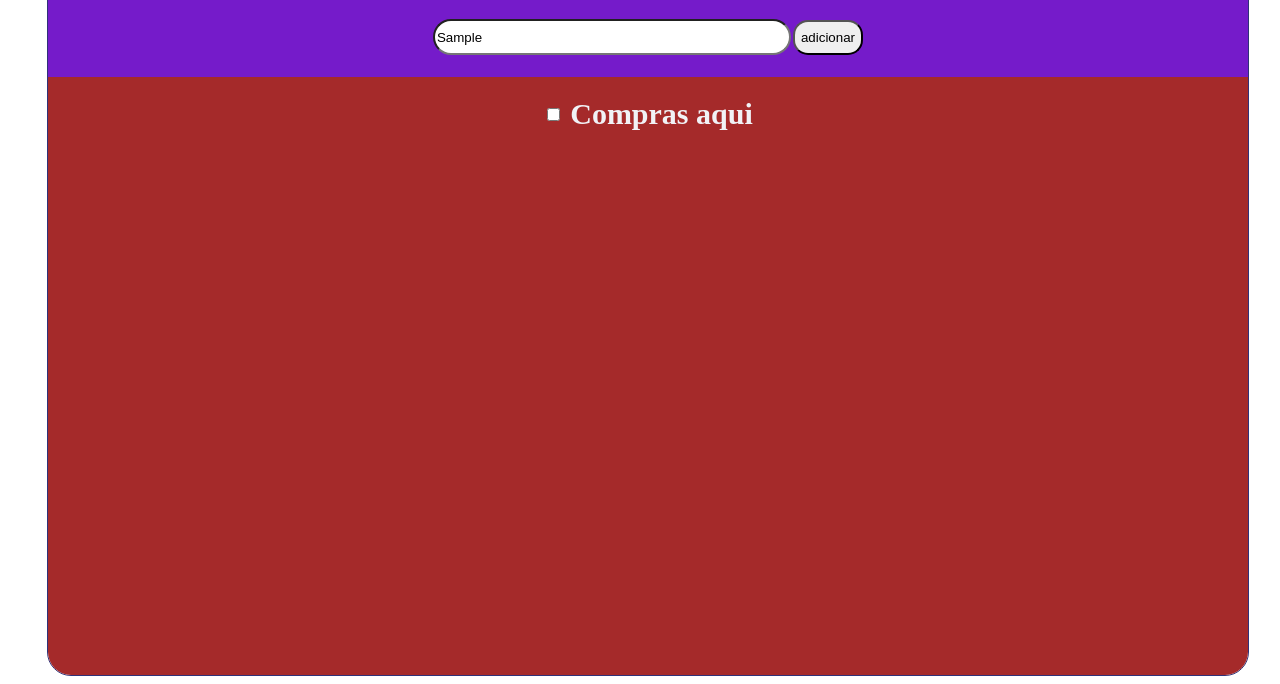
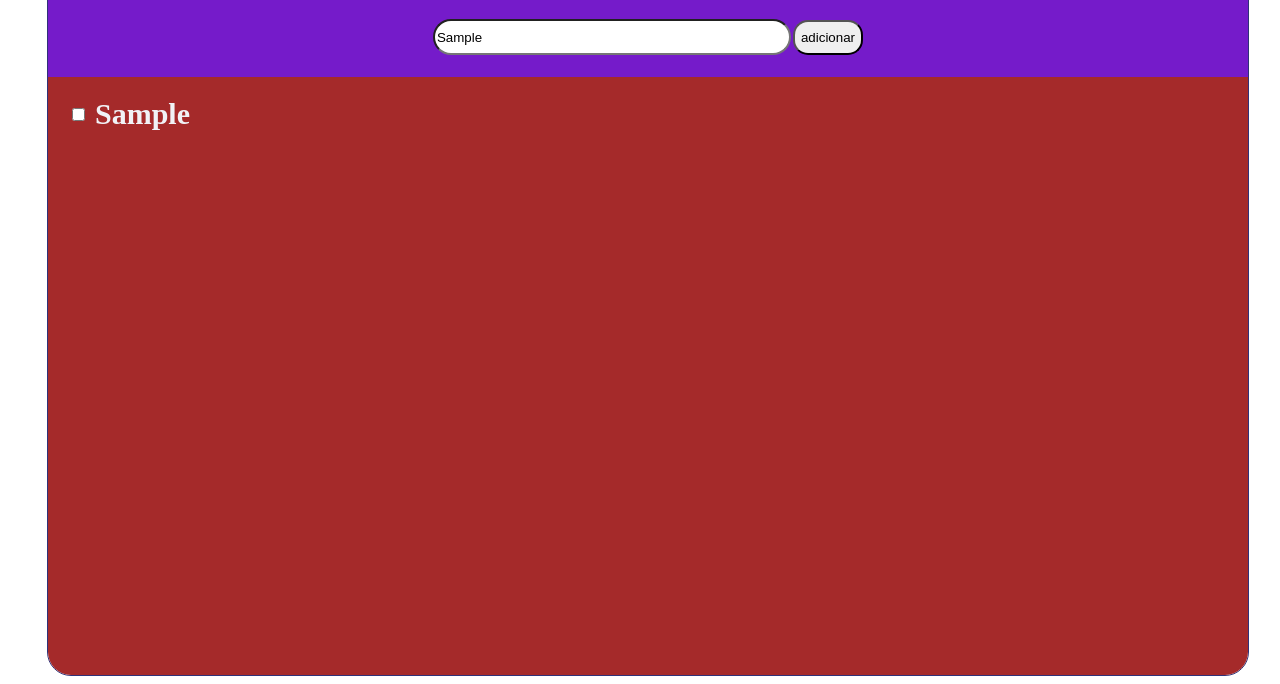
Before and after one commit to Valdiberto/lista-de-compras, a plain HTML site: page index.html in a window 1280 px wide. Both pictures are taken after typing "Sample" into the empty fields and a click on the button "adicionar". Shown: the part 132-816 px from the top of the page. Drawn offline with Linux system fonts and the light colour scheme.

Commit message:
code to add products

```diff
--- a/index.html
+++ b/index.html
@@ -1,11 +1,13 @@
 <!DOCTYPE html>
 <html lang="pt-br">
+
 <head>
     <meta charset="UTF-8">
     <meta name="viewport" content="width=device-width, initial-scale=1.0">
     <title>Lista de Compras</title>
     <link rel="stylesheet" href="style.css" />
 </head>
+
 <body>
     <div class="lista-de-compras">
         <div class="head-top">Minha Lista de Compras</div>
@@ -17,7 +19,7 @@
         <div class="list-area">
             <div class="itens">
                 <input type="checkbox" class="itens-checks" name="compras" />
-        <label for="compras">Compras aqui</label>
+                <label for="compras" class="compras">Compras aqui</label>
 
             </div>
         </div>
@@ -25,4 +27,5 @@
 
     <script src="script.js"></script>
 </body>
+
 </html>
--- a/script.js
+++ b/script.js
@@ -4,9 +4,36 @@ const buttonSubmit = document.querySelector(".submit")
 // pega o valor do que foi digitado na caixa de texto
 produtosAdd.addEventListener("keydown", (e) => {})
 
+function updateList (produtos){
+  let listArea = document.querySelector(".list-area")
+  let itensArea = document.querySelector(".itens")
+  let showItensArea = document.querySelector(".showItens")
+
+
+  if (produtos > "" && noItem === "noItem" ) {
+    console.log("passou")
+    noItem = ""
+
+      let postList =  `<div class="showItens"> <input type="checkbox" class="itens-checks" name="compras" />
+      <label for="compras">${produtos}</label> </div>`
+      listArea.innerHTML = noItem
+      listArea.innerHTML += postList
+
+
+  } else if (produtos > "" && noItem == "" ) {
+    let postList =  `<div class="showItens"> <input type="checkbox" class="itens-checks" name="compras" />
+    <label for="compras">${produtos}</label> </div>`
+    listArea.innerHTML += postList
+
+  }else {
+      noItem = "noItem"
+      listArea.innerHTML = noItem
+  }
+}
+
+
 buttonSubmit.addEventListener("click", (e) => {
   // verifica se algo foi digitado
-  const hasCharactersReges = /\D+/g
 
   var produtos = produtosAdd.value
 
@@ -14,6 +41,10 @@ buttonSubmit.addEventListener("click", (e) => {
   if (produtos.length === 0 || !produtos.trim()) {
     alert("adicione algo")
   } else {
+    updateList(produtos)
     console.log(`Adicionou: ${produtos}`)
   }
 })
+
+
+updateList()
--- a/style.css
+++ b/style.css
@@ -14,6 +14,7 @@ body {
 
   color: #f1f2f6;
 }
+
 .lista-de-compras {
   width: 1200px;
   border-radius: 1.5rem;
@@ -22,10 +23,11 @@ body {
   overflow-y: hidden;
 
 }
+
 .head-top {
   height: 120px;
   width: auto;
-  display:1;
+  display: 1;
   background-color: springgreen;
   text-align: center;
   line-height: 90px;
@@ -34,6 +36,7 @@ body {
   color: black;
 
 }
+
 .button-addProducts {
   height: 80px;
   display: flex;
@@ -43,44 +46,56 @@ body {
 
 
 }
+
 button {
-height: 35px;
- margin: 1px;
- border-radius: 15px;
+  height: 35px;
+  margin: 1px;
+  border-radius: 15px;
 }
+
 .itensAdd {
-  height:30px;
+  height: 30px;
   width: 350px;
   margin: 1px;
   border-radius: 30px;
 }
+
 .list-area {
-  height: 800px;
+  height: 600px;
+  width: auto;
+  column-count: 3;
 
-  display: flex;
+  column-rule: 1px solid gray;
+  display: block;
   background-color: brown;
   flex-direction: column;
   padding: 20px;
-}
-.itens {
 
-  display: flex;
-
-  align-items: center;
-  justify-content: center;
   font-size: 30px;
   font-weight: 700;
 }
+
+.itens {
+
+  display: none;
+
+  align-items: center;
+  justify-content: flex-start;
+  font-size: 30px;
+  font-weight: 700;
+}
+
 input.itens-checks {
 
   margin-right: 10px;
   align-items: center;
 }
+
 .showItens {
   display: flex;
 
   align-items: center;
-  justify-content: center;
+  justify-content: flex-start;
   font-size: 30px;
   font-weight: 700;
 }
```
Also changed, not shown: assets/1000_F_198420085_voiUnV56ns4H6HZ2x3Rsk2kFaqpIXWHJ.jpg (added). Lines whose indentation alone changed are shown as unchanged.
